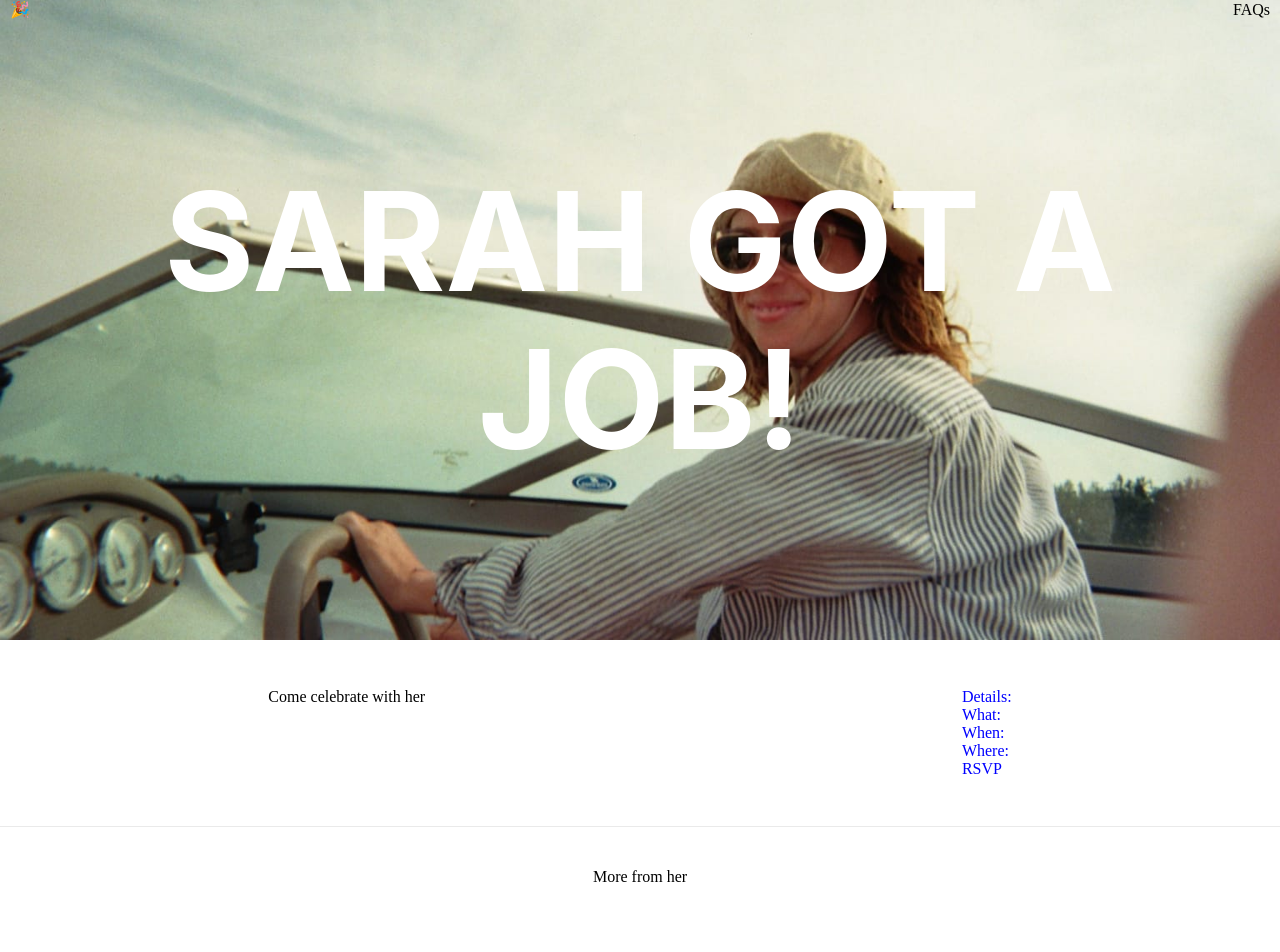
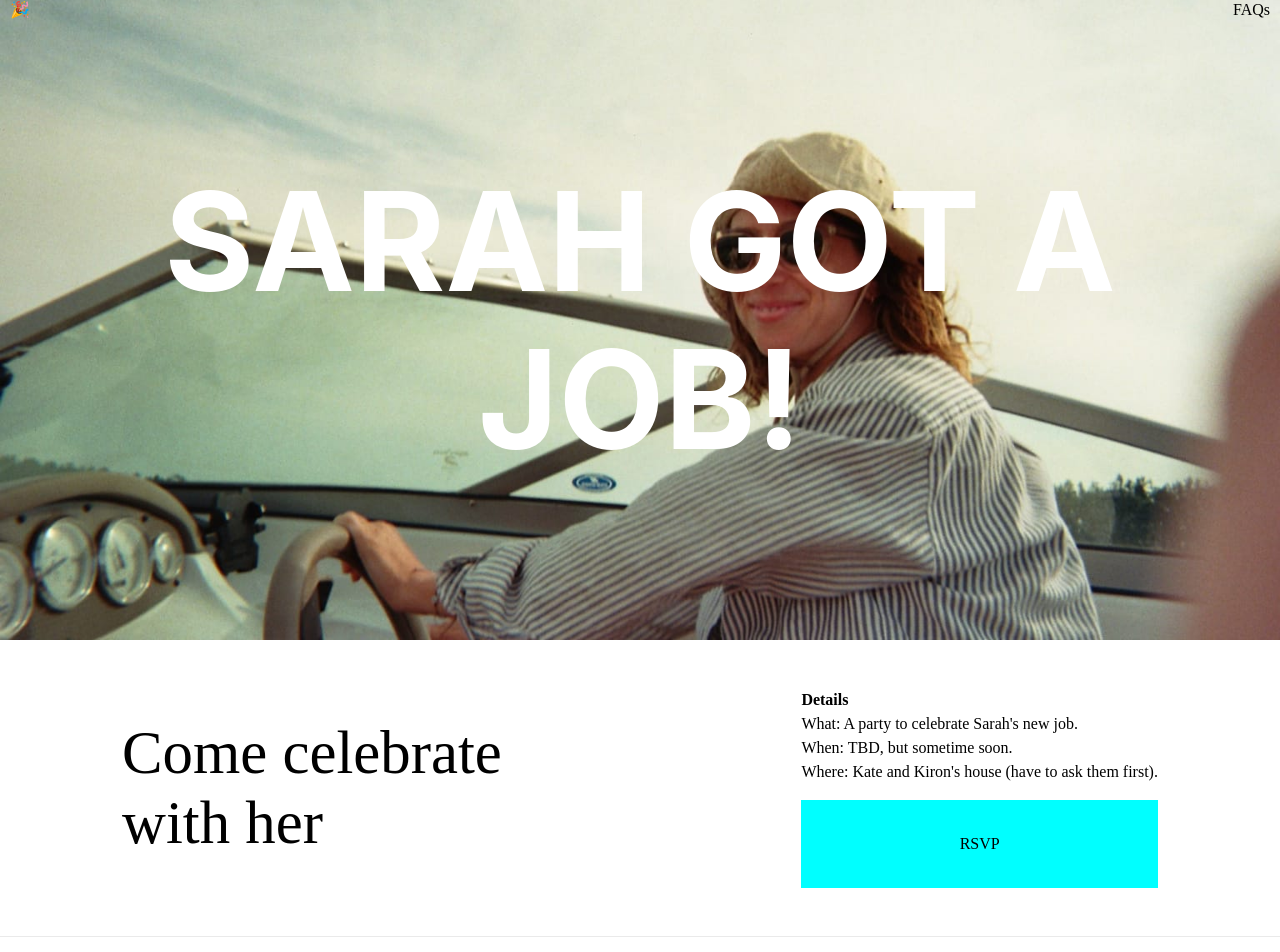
Before and after one commit to sranso/sarah-left-a-job, a Next.js app: page / in a window 1280 px wide. Shown: the top 952 px of the page. Before the commit the page ends 926 px from the top, so only its background shows below. Built offline with nearby package versions, Linux system fonts and the light colour scheme.

Commit message:
Add button and style celebrate section.

```diff
--- a/pages/RSVP.js
+++ /dev/null
@@ -1,19 +0,0 @@
-import styles from "../styles/RSVP.module.css";
-
-export default function RSVP() {
-  return (
-    <div className={styles.RSVP}>
-      Details:
-      <br />
-      What:
-      <br />
-      When:
-      <br />
-      Where:
-      <br />
-      <a href="https://partiful.com/e/nnwczbP8zPAT6BcsL7e6" target="_blank">
-        RSVP
-      </a>
-    </div>
-  );
-}
--- /dev/null
+++ b/pages/celebrate.js
@@ -0,0 +1,24 @@
+import styles from "../styles/celebrate.module.css";
+
+export default function Celebrate() {
+  return (
+    <div className={styles.container}>
+      <div className={styles.celebrate}>Come celebrate with her</div>
+      <div className={styles.RSVP}>
+        <p>
+          <strong>Details</strong>
+          <br />
+          What: A party to celebrate Sarah's new job.
+          <br />
+          When: TBD, but sometime soon.
+          <br />
+          Where: Kate and Kiron's house (have to ask them first).
+          <br />
+          <a href="https://partiful.com/e/nnwczbP8zPAT6BcsL7e6" target="_blank">
+            RSVP
+          </a>
+        </p>
+      </div>
+    </div>
+  );
+}
--- a/pages/index.js
+++ b/pages/index.js
@@ -1,7 +1,7 @@
 import Head from "next/head";
 import styles from "../styles/Home.module.css";
 import Header from "./header.js";
-import RSVP from "./RSVP.js";
+import Celebrate from "./celebrate.js";
 
 export default function Home() {
   return (
@@ -21,7 +21,7 @@ export default function Home() {
           key="fonts-google-static"
         />
         <link
-          href="https://fonts.googleapis.com/css2?family=Noto+Serif+JP&display=swap"
+          href="https://fonts.googleapis.com/css2?Noto+Serif+JP:wght@400;700&display=swap"
           rel="stylesheet"
           key="fonts-google-noto-serif"
         ></link>
@@ -33,10 +33,7 @@ export default function Home() {
         <div className={styles.hero}>
           <h1 className={styles.title}>Sarah got a job!</h1>
         </div>
-        <div className={styles.celebrate}>
-          <div>Come celebrate with her</div>
-          <RSVP />
-        </div>
+        <Celebrate />
       </main>
 
       <footer>
--- a/styles/Home.module.css
+++ b/styles/Home.module.css
@@ -29,22 +29,14 @@
   transition: 1s ease;
 }
 
-.hero:hover{
+/* .hero:hover{
   -webkit-transform: skew(30deg, 20deg) scale3d(2.5, 1.2, 0.3) perspective(17px) rotate3d(1, 2, 3, 10deg);
   -ms-transform: skew(30deg, 20deg) scale3d(2.5, 1.2, 0.3) perspective(17px) rotate3d(1, 2, 3, 10deg);
   transform: skew(30deg, 20deg) scale3d(2.5, 1.2, 0.3) perspective(17px) rotate3d(1, 2, 3, 10deg);
   filter: blur(8px);
   -webkit-filter: blur(8px);
   transition: 5s ease;
-}
-
-.celebrate {
-  display: flex;
-  width: 100%;
-  margin-top: 3rem;
-  margin-bottom: 3rem;
-  justify-content: space-around;
-}
+} */
 
 .title,
 .description {
--- a/styles/RSVP.module.css
+++ /dev/null
@@ -1,3 +0,0 @@
-.RSVP {
-    color: blue;
-}
--- /dev/null
+++ b/styles/celebrate.module.css
@@ -0,0 +1,30 @@
+.container {
+  display: flex;
+  width: 100%;
+  margin-top: 3rem;
+  margin-bottom: 3rem;
+  justify-content: space-around;
+  align-items: center;
+}
+
+.celebrate {
+  font-size: 3.8rem;
+  max-width: 34vw;
+}
+
+.RSVP {
+  line-height: 1.5;
+}
+
+.RSVP a {
+  margin-top: 1rem;
+  padding: 2rem;
+  background-color: aqua;
+  display: block;
+  text-align: center;
+  transition: 1s ease;
+}
+
+.RSVP a:hover {
+  background-color: aquamarine;
+}
```
